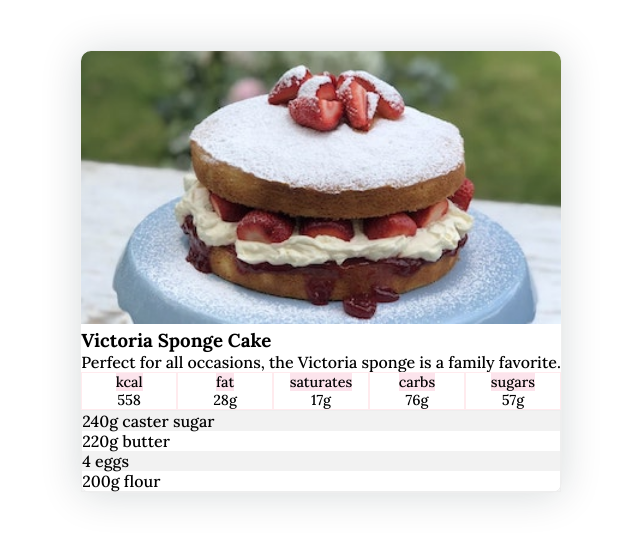
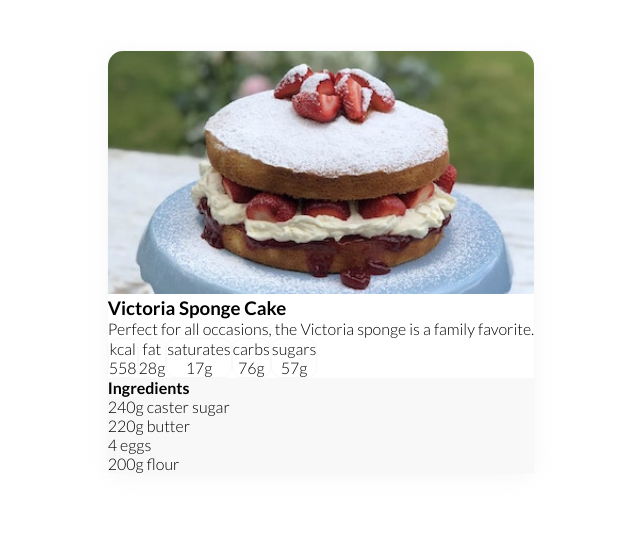
Before and after one commit to lukejohnbrown/styled-components-spacing-system, a Gatsby site: page / in a window 1280 px wide. Shown: the whole page, without its empty margins (319-959 px from the left). Built offline with nearby package versions, Linux system fonts and the light colour scheme; Gatsby itself is replaced by a stand-in of ours.

Commit message:
Slight re-design

```diff
--- a/gatsby-config.js
+++ b/gatsby-config.js
@@ -31,7 +31,7 @@ module.exports = {
       resolve: `gatsby-plugin-prefetch-google-fonts`,
       options: {
         fonts: [{
-            family: `Lora`,
+            family: `Lato`,
             variants: [`300`, `500`, `700`]
           },
         ],
--- a/src/components/Ingredients.js
+++ b/src/components/Ingredients.js
@@ -2,20 +2,19 @@ import React from 'react'
 import styled from "styled-components";
 
 const IngredientsWrapper = styled.div`
-  border: 1px solid #eee;
+  background: #F8F8F8;
   /* We need some spacing styles here */
 
   p {
-    &:nth-child(odd) {
-      background: #f2f2f2;
-    }
-
     /* We need some spacing styles here */
   }
 `;
 
+
+
 const Ingredients = () => (
   <IngredientsWrapper>
+    <p><strong>Ingredients</strong></p>
     <p>240g caster sugar</p>
     <p>220g butter</p>
     <p>4 eggs</p>
--- a/src/components/Nutrition.js
+++ b/src/components/Nutrition.js
@@ -6,14 +6,13 @@ const NutritionWrapper = styled.div`
 `;
 
 const NutritionItem = styled.div`
-  border: 1px solid #ffebee;
+  border: 1px solid #F8F8F8;
+  border-radius: 10px;
   text-align: center;
-  flex: 1;
-  font-size: 0.9rem;
+
   /* We need some spacing styles here */
 
   span {
-    background: #fce4ec;
     /* We need some spacing styles here */
   }
 
--- a/src/components/RecipeCard.js
+++ b/src/components/RecipeCard.js
@@ -7,10 +7,9 @@ import Ingredients from "./Ingredients";
 import cakeImage from "../images/cake.jpg";
 
 const RecipeCardWrapper = styled.div`
-  border: 1px solid #eee;
-  display: inline-block;
-  box-shadow: 0 2px 40px 0px rgba(14, 30, 37, 0.16);
-  border-radius: 10px;
+  box-shadow: 0px 4px 20px rgba(222, 222, 222, 0.25);
+  border: 1px solid #F8F8F8;
+  border-radius: 15px;
 `;
 
 const Body = styled.div`
--- a/src/components/layout.js
+++ b/src/components/layout.js
@@ -9,13 +9,13 @@ const GlobalStyle = createGlobalStyle`
   }
 
   body {
-    font-family: 'Lora', serif;
+    font-family: 'Lato', serif;
   }
 
   img {
     width: 100%;
-    border-top-left-radius: 10px;
-    border-top-right-radius: 10px;
+    border-top-left-radius: 15px;
+    border-top-right-radius: 15px;
   }
 `
 
```
Also changed, not shown: src/images/banana-bread.jpg (added).
